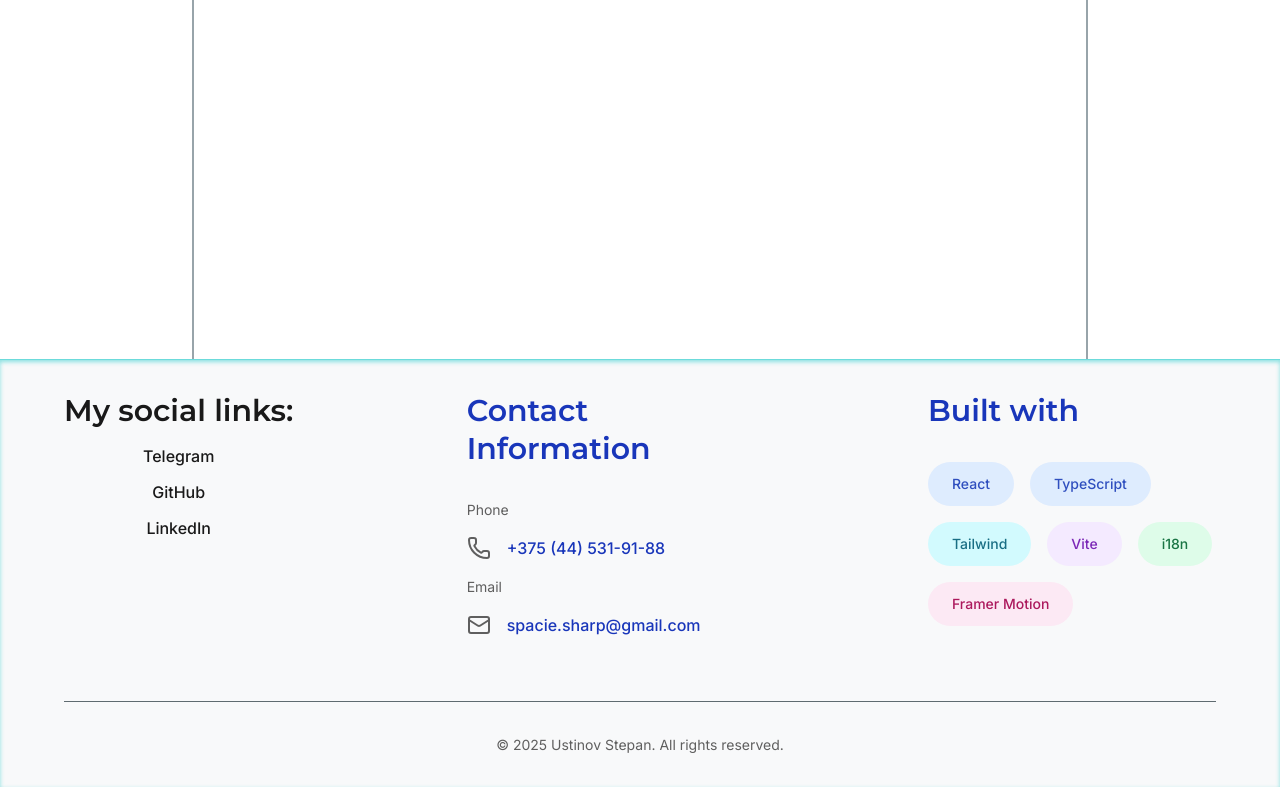
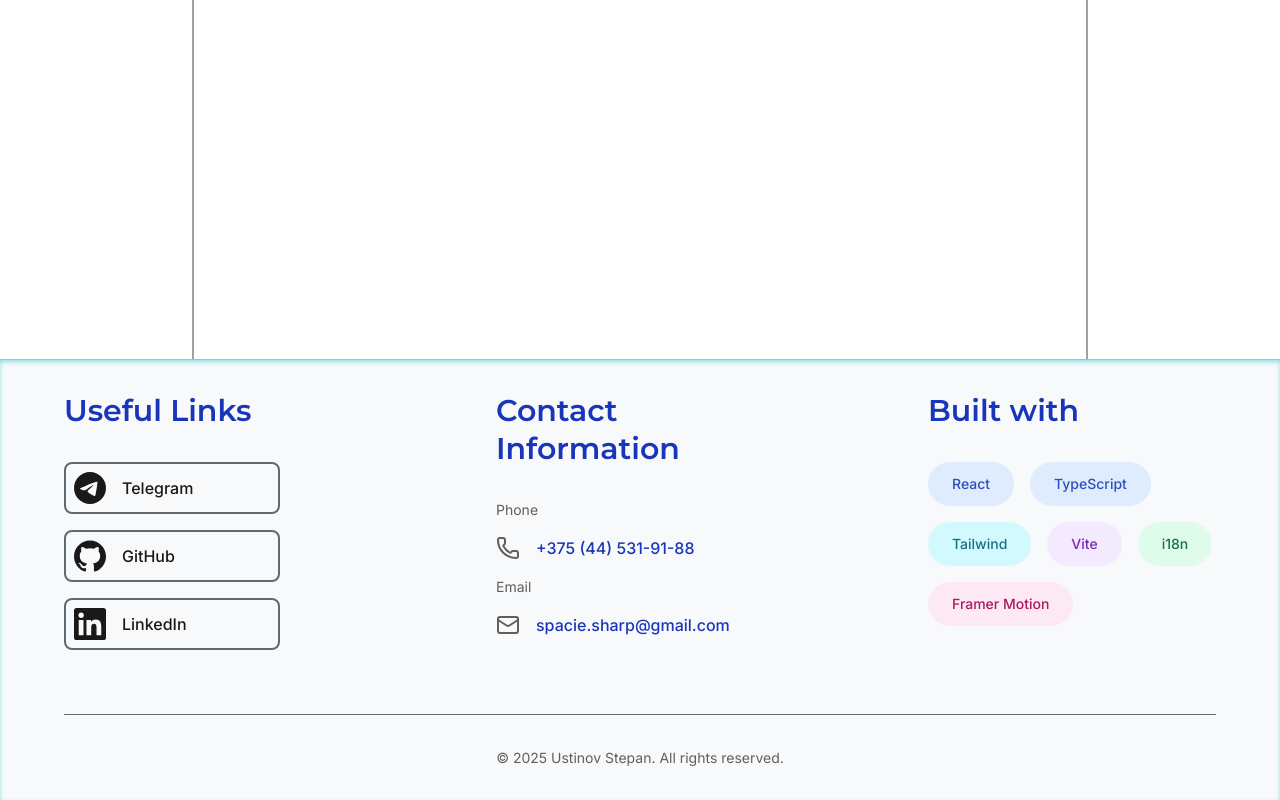
Before and after one commit to ArahabakiGod/arahabakigod.github.io, a React (Vite) app: page / in a window 1280 px wide. Shown: the part 1337-2137 px from the top of the page. Built offline with nearby package versions, Linux system fonts and the light colour scheme.

Commit message:
Footer completed

```diff
--- a/src/components/footer/Links.tsx
+++ b/src/components/footer/Links.tsx
@@ -1,22 +1,60 @@
+import React from "react";
 import { Button, Typography } from "../common";
+import { SiTelegram, SiGithub, SiLinkedin } from "react-icons/si";
+import type { SocialLink } from "./types";
+import { useTranslation } from "react-i18next";
 
-function Links() {
+const Links: React.FC = () => {
+  const { t } = useTranslation("portfolio");
+
+  const socialLinks: SocialLink[] = [
+    {
+      name: "Telegram",
+      icon: <SiTelegram className="w-4 h-4" />,
+      href: "https://t.me/spac1e",
+      color: "text-text-primary hover:text-[#0088cc]",
+      ariaLabel: "Написать в Telegram",
+    },
+    {
+      name: "GitHub",
+      icon: <SiGithub className="w-4 h-4" />,
+      href: "https://github.com/arahabakigod",
+      color: "hover:text-text-primary",
+      ariaLabel: "Посмотреть профиль на GitHub",
+    },
+    {
+      name: "LinkedIn",
+      icon: <SiLinkedin className="w-4 h-4" />,
+      href: "https://linkedin.com/in/arahabaki",
+      color: "hover:text-[#0a66c2]",
+      ariaLabel: "Подключиться в LinkedIn",
+    },
+  ];
+
+  const handleSocialClick = (href: string) => {
+    window.open(href, '_blank', 'noopener,noreferrer');
+  };
+
   return (
-    <div className="flex flex-col">
-      <Typography variant="h4" className="pb-1">
-        My social links:
+    <div className="w-full md:w-[25%]">
+      <Typography variant="h4" color="secondary" className="mb-4">
+        {t("footer.links")}
       </Typography>
-      <Button variant="ghost" className="h-1" icon="">
-        Telegram
-      </Button>
-      <Button variant="ghost" className="h-2" icon="">
-        GitHub
-      </Button>
-      <Button variant="ghost" className="h-2" icon="">
-        LinkedIn
-      </Button>
+
+      <div className="space-y-2">
+        {socialLinks.map((social) => (
+          <Button
+            icon={social.icon}
+            variant="outlined"
+            onClick={() => handleSocialClick(social.href)}
+            className="pl-1 pb-1 pt-1 w-[75%] justify-start"
+          >
+            {social.name}
+          </Button>
+        ))}
+      </div>
     </div>
   );
-}
+};
 
-export default Links
+export default Links;
```
